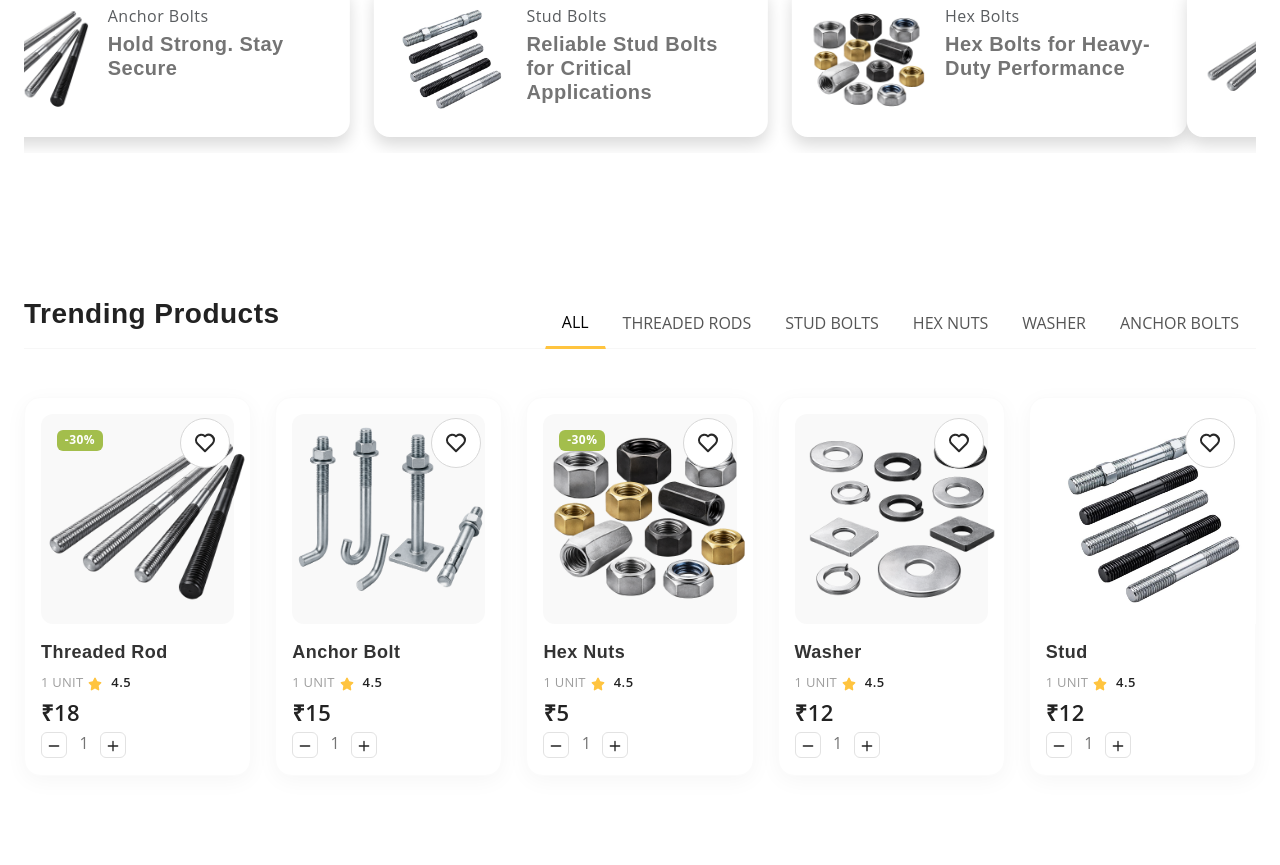
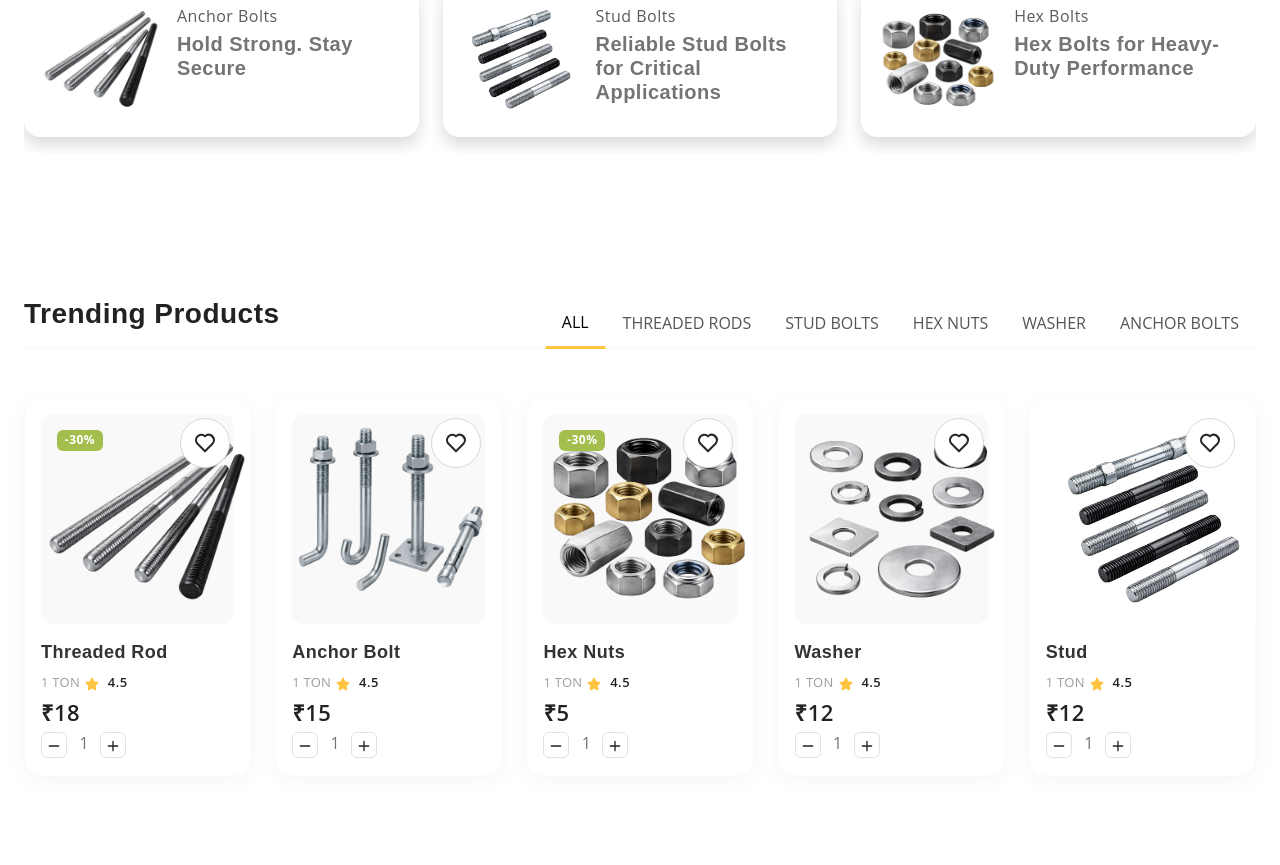
Before and after one commit to Nexaitx/catalog-site, an Angular app: page /home in a window 1280 px wide. Shown: the part 1415-2280 px from the top of the page. Built offline with nearby package versions, Linux system fonts and the light colour scheme.

Commit message:
updated site

```diff
--- a/src/app/home/home.html
+++ b/src/app/home/home.html
@@ -11,7 +11,7 @@
 
           <div class="banner-ad large bg-info block-1">
 
-            <div id="mainCarousel" class="carousel slide" data-bs-ride="carousel">
+            <div id="mainCarousel" class="carousel slide" data-bs-ride="carousel"  data-bs-ride="false" data-bs-interval="false">
               <div class="carousel-indicators">
                 <button type="button" data-bs-target="#mainCarousel" data-bs-slide-to="0" class="active"
                   aria-current="true" aria-label="Slide 1"></button>
@@ -228,7 +228,7 @@
     <div class="row">
       <div class="col-md-12">
 
-        <div id="brandCarousel" class="carousel slide" data-bs-ride="carousel">
+        <div id="brandCarousel" class="carousel slide" data-bs-ride="carousel" data-bs-ride="false" data-bs-interval="false">
           <div class="carousel-inner">
             <div class="carousel-item active">
               <div class="row">
@@ -372,7 +372,7 @@
                       </a>
                     </figure>
                     <h3>{{product.name}}</h3>
-                    <span class="qty">1 Unit</span><span class="rating"><svg width="24" height="24"
+                    <span class="qty">1 Ton</span><span class="rating"><svg width="24" height="24"
                         class="text-primary">
                         <use xlink:href="#star-solid"></use>
                       </svg> 4.5</span>
@@ -417,7 +417,7 @@
                       </a>
                     </figure>
                     <h3>{{product.name}}</h3>
-                    <span class="qty">1 Unit</span><span class="rating"><svg width="24" height="24"
+                    <span class="qty">1 Ton</span><span class="rating"><svg width="24" height="24"
                         class="text-primary">
                         <use xlink:href="#star-solid"></use>
                       </svg> 4.5</span>
@@ -463,7 +463,7 @@
                       </a>
                     </figure>
                     <h3>{{product.name}}</h3>
-                    <span class="qty">1 Unit</span><span class="rating"><svg width="24" height="24"
+                    <span class="qty">1 Ton</span><span class="rating"><svg width="24" height="24"
                         class="text-primary">
                         <use xlink:href="#star-solid"></use>
                       </svg> 4.5</span>
@@ -509,7 +509,7 @@
                       </a>
                     </figure>
                     <h3>{{product.name}}</h3>
-                    <span class="qty">1 Unit</span><span class="rating"><svg width="24" height="24"
+                    <span class="qty">1 Ton</span><span class="rating"><svg width="24" height="24"
                         class="text-primary">
                         <use xlink:href="#star-solid"></use>
                       </svg> 4.5</span>
@@ -555,7 +555,7 @@
                       </a>
                     </figure>
                     <h3>{{product.name}}</h3>
-                    <span class="qty">1 Unit</span><span class="rating"><svg width="24" height="24"
+                    <span class="qty">1 Ton</span><span class="rating"><svg width="24" height="24"
                         class="text-primary">
                         <use xlink:href="#star-solid"></use>
                       </svg> 4.5</span>
@@ -602,7 +602,7 @@
                       </a>
                     </figure>
                     <h3>{{product.name}}</h3>
-                    <span class="qty">1 Unit</span><span class="rating"><svg width="24" height="24"
+                    <span class="qty">1 Ton</span><span class="rating"><svg width="24" height="24"
                         class="text-primary">
                         <use xlink:href="#star-solid"></use>
                       </svg> 4.5</span>
@@ -741,7 +741,7 @@
     <div class="row">
       <div class="col-md-12">
 
-        <div id="bestSellingCarousel" class="carousel slide" data-bs-ride="carousel">
+        <div id="bestSellingCarousel" class="carousel slide" data-bs-ride="carousel" data-bs-ride="false" data-bs-interval="false">
           <div class="carousel-inner">
             <div class="carousel-item active">
               <div class="row">
@@ -757,7 +757,7 @@
                       </a>
                     </figure>
                     <h3>{{product.name}}</h3>
-                    <span class="qty">1 Unit</span><span class="rating"><svg width="24" height="24"
+                    <span class="qty">1 Ton</span><span class="rating"><svg width="24" height="24"
                         class="text-primary">
                         <use xlink:href="#star-solid"></use>
                       </svg> 4.5</span>
@@ -799,7 +799,7 @@
                       </a>
                     </figure>
                     <h3>{{product.name}}</h3>
-                    <span class="qty">1 Unit</span><span class="rating"><svg width="24" height="24"
+                    <span class="qty">1 Ton</span><span class="rating"><svg width="24" height="24"
                         class="text-primary">
                         <use xlink:href="#star-solid"></use>
                       </svg> 4.5</span>
@@ -908,7 +908,7 @@
     <div class="row">
       <div class="col-md-12">
 
-        <div id="popularCarousel" class="carousel slide" data-bs-ride="carousel">
+        <div id="popularCarousel" class="carousel slide" data-bs-ride="carousel" data-bs-ride="false" data-bs-interval="false">
           <div class="carousel-inner">
             <div class="carousel-item active">
               <div class="row">
@@ -923,7 +923,7 @@
                       </a>
                     </figure>
                     <h3>{{product.name}}</h3>
-                    <span class="qty">1 Unit</span><span class="rating"><svg width="24" height="24"
+                    <span class="qty">1 Ton</span><span class="rating"><svg width="24" height="24"
                         class="text-primary">
                         <use xlink:href="#star-solid"></use>
                       </svg> 4.5</span>
@@ -964,7 +964,7 @@
                       </a>
                     </figure>
                     <h3>{{product.name}}</h3>
-                    <span class="qty">1 Unit</span><span class="rating"><svg width="24" height="24"
+                    <span class="qty">1 Ton</span><span class="rating"><svg width="24" height="24"
                         class="text-primary">
                         <use xlink:href="#star-solid"></use>
                       </svg> 4.5</span>
@@ -1027,7 +1027,7 @@
     <div class="row">
       <div class="col-md-12">
 
-        <div id="justArrivedCarousel" class="carousel slide" data-bs-ride="carousel">
+        <div id="justArrivedCarousel" class="carousel slide" data-bs-ride="carousel" data-bs-ride="false" data-bs-interval="false">
           <div class="carousel-inner">
             <div class="carousel-item active">
               <div class="row">
@@ -1042,7 +1042,7 @@
                       </a>
                     </figure>
                     <h3>{{product.name}}</h3>
-                    <span class="qty">1 Unit</span><span class="rating"><svg width="24" height="24"
+                    <span class="qty">1 Ton</span><span class="rating"><svg width="24" height="24"
                         class="text-primary">
                         <use xlink:href="#star-solid"></use>
                       </svg> 4.5</span>
@@ -1083,7 +1083,7 @@
                       </a>
                     </figure>
                     <h3>{{product.name}}</h3>
-                    <span class="qty">1 Unit</span><span class="rating"><svg width="24" height="24"
+                    <span class="qty">1 Ton</span><span class="rating"><svg width="24" height="24"
                         class="text-primary">
                         <use xlink:href="#star-solid"></use>
                       </svg> 4.5</span>
```
